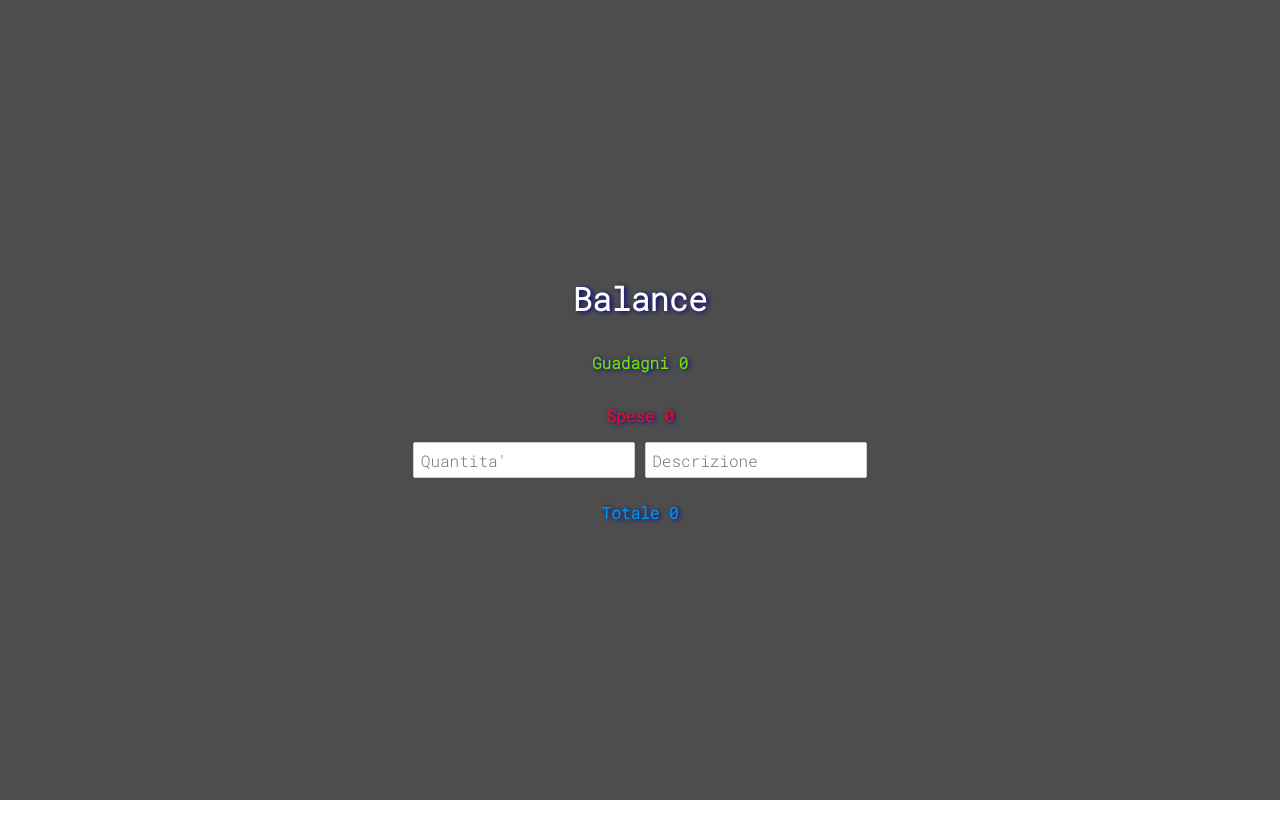
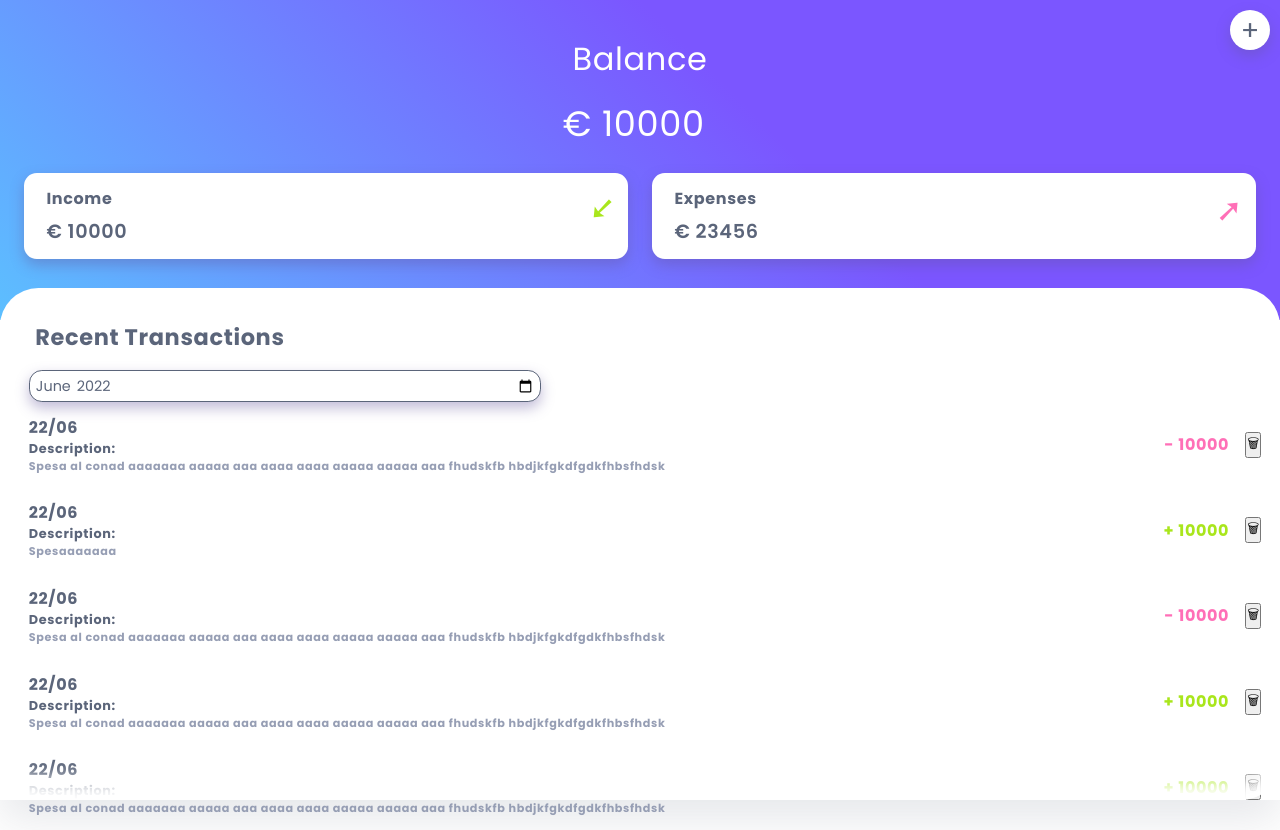
Before and after one commit to Maurizio97/balance_app, a Svelte app: page / in a window 1280 px wide. Before the commit the page ends 800 px from the top, so only its background shows below. Built offline with nearby package versions, Linux system fonts and the light colour scheme; no server answers.

Commit message:
Style first page

```diff
--- a/public/global.css
+++ b/public/global.css
@@ -1,72 +1,13 @@
-html, body {
-	position: relative;
-	width: 100%;
-	height: 100%;
-}
-
-body {
-	color: #333;
-	box-sizing: border-box;
-	font-family: -apple-system, BlinkMacSystemFont, "Segoe UI", Roboto, Oxygen-Sans, Ubuntu, Cantarell, "Helvetica Neue", sans-serif;
-}
-
-a {
-	color: rgb(0,100,200);
-	text-decoration: none;
-}
-
-a:hover {
-	text-decoration: underline;
-}
-
-a:visited {
-	color: rgb(0,80,160);
-}
-
-label {
-	display: block;
-}
-
-input, button, select, textarea {
-	font-family: inherit;
-	font-size: inherit;
-	-webkit-padding: 0.4em 0;
-	padding: 0.4em;
-	margin: 0 0 0.5em 0;
-	box-sizing: border-box;
-	border: 1px solid #ccc;
-	border-radius: 2px;
-}
-
-input:disabled {
-	color: #ccc;
-}
-
-button {
-	color: #333;
-	background-color: #f4f4f4;
-	outline: none;
-}
-
-button:disabled {
-	color: #999;
-}
-
-button:not(:disabled):active {
-	background-color: #ddd;
-}
-
-button:focus {
-	border-color: #666;
-}
-
 * {
 	padding: 0;
 	margin: 0;
 	box-sizing: border-box;
+	font-family: 'Poppins', sans-serif;
 }
-:root {
-	--blue: #0094e4;
-	--red: #f00c18;
-	--green: #70e000;
+
+.icon-trash {
+	color: black;
+	font-size: 100px;
+	height: 50px;
+	width: 50px;
 }
--- a/public/index.html
+++ b/public/index.html
@@ -6,6 +6,9 @@
 
 	<title>Svelte app</title>
 
+	<link rel="preconnect" href="https://fonts.googleapis.com">
+	<link rel="preconnect" href="https://fonts.gstatic.com" crossorigin>
+	<link href="https://fonts.googleapis.com/css2?family=Poppins:wght@400;600;700&display=swap" rel="stylesheet">
 	<link rel='icon' type='image/png' href='/favicon.png'>
 	<link rel='stylesheet' href='/global.css'>
 	<link rel='stylesheet' href='/build/bundle.css'>
--- a/src/App.svelte
+++ b/src/App.svelte
@@ -1,179 +1,322 @@
 <script>
+    let hello = 'CIAOOOO'
+    import Transaction from './transaction.svelte';
+    import { onMount } from 'svelte';
+
+    let spese = [];
+
+    onMount(async () => {
+        const rawResponse = await fetch('http://localhost:82/balance_app/server.php', {
+            method: 'get',
+            mode: 'cors',
+            headers: {
+            'Accept': 'application/json',
+            'Content-Type': 'application/json',
+            'Access-Control-Allow-Origin':'*'
+            },
+        });
+        spese = await rawResponse.json();
+
+        show();
+    });
+
     let totalSpese = 0;
     let gain       = 0;
     let expenses   = 0;
     let money      = null;
     let date       = new Date();
-    let text       = ''
+    let text       = '';
 
-    const sse = new EventSource('../server.php');
-    sse.onmessage = function(event) {
-        document.querySelector('main').innerHTML = '';
-        const data = JSON.parse(event.data);
-        console.log(data);
-        data.forEach((item) => {
-            const row = document.createElement('p');
-                  row.innerHTML = item;
-            document.querySelector('main').append(row);
-        });
-    };
-
-    /* struttura dati da salvare nel local storage */
-    let spese = {
-        "2022": {
-            "01": {
-                "12": {
-                    money: -10,
-                    text: "spesa Conad",
-                    time: "12:32:18",
-                },
-                "17": {
-                    money: 3232,
-                    text: "spesa",
-                    time: "12:32:18",
-                },
-                "20": {
-                    money: 3232,
-                    text: "spesa",
-                    time: "12:32:18",
-                },
-            },
-            "02": {
-                "12": {
-                    money: 231,
-                    text: "ddd",
-                    time: "12:32:18",
-                },
-                "04": {
-                    money: 333,
-                    text: "sddsa",
-                    time: "12:32:18",
-                },
-                "14": {
-                    money: 3232,
-                    text: "spesa",
-                    time: "12:32:18",
-                },
-            },
-            "04": {
-                "12": {
-                    money: 44,
-                    text: "aaaa",
-                    time: "12:32:18",
-                },
-                "09": {
-                    money: 55,
-                    text: "sss",
-                    time: "12:32:18",
-                },
-                "19": {
-                    money: 66,
-                    text: "dss",
-                    time: "12:32:18",
-                },
-            },
-        },
-    };
-
+    function show() {
+        console.log(spese);
         let year = String(date.getFullYear());
         let month = String(date.getMonth() + 1).padStart(2, "0");
-    /* month = "01"; */
-    // console.log(month, typeof(month));
-
-    // console.log(spese[year][month]);
+        // month = "01";
 
         let days = spese[year][month];
-    let keys = Object.keys(days);
-    let day = keys[0];
+        // let keys = Object.keys(days);
+        let dayArray = json2array(days);
+        console.log(dayArray);
+
+        // let day = keys[0];
         let monthsTotal = [];
-    monthsTotal['01'] = 1000;
+        // monthsTotal['01'] = 1000;
         /* console.log(monthsTotal[month]); */
         monthsTotal[month] = 0;
-    keys.forEach((key, i) => {
-        let day = key;
-        monthsTotal[month] += spese[year][month][day].money;
+        dayArray.forEach((hours, i) => {
+            // console.log("ore del giorno",hours);
+            let hoursArray = json2array(hours);
+            hoursArray.forEach((hour) => {
+                // console.log("ora singola", hour);
+                monthsTotal[month] += hour.money;
+            })
         });
 
-    console.log(monthsTotal);
+        console.log("Totale del mese", monthsTotal);
 
         let yearTotal = 0;
 
         json2array(monthsTotal).forEach((value, i) => {
-        console.log('Totale del mese: ',value);
+            // console.log('Totale del mese: ',value);
             yearTotal += value;
         });
         // console.log(spese[year][month][day]);
         console.log("Totale dell'anno: ", yearTotal);
+    }
 
     function json2array(json) {
         var result = [];
-        var keys = Object.keys(json);
+        var keys   = Object.keys(json);
         keys.forEach(function (key) {
             result.push(json[key]);
         });
         return result;
-    }
+    };
 
-    // console.log('anno' ,date.getFullYear());
-    // console.log('mese' ,date.getMonth() + 1);
-    // console.log('giorno' ,date.getDate());
-    // console.log('ore' ,date.getHours());
-    // console.log('min' ,date.getMinutes());
-    // console.log('sec' ,date.getSeconds());
-    function addValue(e) {
+    async function addValue(e) {
         if (e.charCode === 13 && money !== 0) {
             money > 0 ? (expenses += money) : (gain += money);
 
             totalSpese = expenses + gain;
+
+            let date       = new Date();
+            let nowYear    = String(date.getFullYear());
+            let nowMonth   = String(date.getMonth() + 1).padStart(2, "0");
+            let nowDay     = String(date.getDate()).padStart(2, "0");
+            // let nowHour    = String(date.getHours()).padStart(2, "0");
+            // let nowMinutes = String(date.getMinutes()).padStart(2, "0");
+            // let nowSeconds = String(date.getSeconds()).padStart(2, "0");
+
+            // let time       = `${nowHour}:${nowMinutes}:${nowSeconds}`;
+
+            let form = new FormData();
+            form.append('year', nowYear);
+            form.append('month', nowMonth);
+            form.append('day', nowDay);
+            // form.append('time', time);
+            form.append('money', money);
+            form.append('text', text);
+
+            const response = await fetch('http://localhost:82/balance_app/server.php', {
+                method: 'post',
+                body: form
+            })
+            spese = await response.json();
+            text  = null;
             money = null;
-            text  = null;
+            show();
         }
     }
-
 
 </script>
 
 <main>
+    <div id="app">
+      <div id="button_add">&plus;</div>
       <div class="container">
-        <h1 class="title"><span>Balance</span></h1>
-        <h4 class="title green plus_app_fill">Guadagni {expenses}</h4>
-        <h4 class="title red">Spese {gain}</h4>
-        <div>
-            <input type="number" bind:value={money} on:keypress={addValue} placeholder="Quantita'"/>
-            <input type="text" bind:value={text} on:keypress={addValue} placeholder="Descrizione">
+        <div class="balance">
+          <div class="balance__total">
+            <h1>Balance</h1>
+            <p><span class="pound">&euro; <span>10000</span></span>&nbsp</p>
           </div>
-        <h4 class="title blue">Totale {totalSpese}</h4>
 
+          <div class="balance__type balance__income">
+            <div class="balance__group">
+              <h2>Income</h2>
+              <p>&euro; 10000</p>
+            </div>
+            <span class="material-icons">&#10138;</span>
+          </div>
+
+          <div class="balance__type balance__expense">
+            <div class="balance__group">
+              <h2>Expenses</h2>
+              <p>&euro; 23456</p>
+            </div>
+            <span class="material-icons">&#10138;</span>
+          </div>
+        </div>
+
+        <div class="balance__details">
+
+          <h3>Recent Transactions</h3>
+          <input type="month" id="start" min="2010-01" max="2022-06" value="2022-06">
+          <!-- <div class="balance__empty">
+            <span class="material-icons">loyalty</span>
+            <p>Start adding <br>a new transaction</p>
+          </div> -->
+         <Transaction Transaction={ hello }/>
+        </div>
+      </div>
     </div>
 </main>
 
 <style>
-    @import url('https://fonts.googleapis.com/css2?family=Roboto+Mono:wght@100;200;300&display=swap');
+    :root {
+  --primary: #7b56ff;
+  --secondary: #ff6fb7;
+  --tertiary: #a9e61c;
+  --other: #00c9ec;
+  --other2: #ffcd44;
+  --white: #FFFFFF;
+  --greyLight-1: #ebf2fc;
+  --greyLight-2: #d5ddf3;
+  --greyLight-3: #bec8e4;
+  --greyLight-4: #969eb4;
+  --greyDark: #5b657a;
+}
+
+#app {
+  height: 100vh;
+  background: var(--greyLight-1);
+}
+
+#button_add {
+  position: absolute;
+  right: 10px;
+  top: 10px;
+  height: 40px;
+  width: 40px;
+  font-size: 1.7rem;
+  color: var(--greyDark);
+  display: flex;
+  justify-content: center;
+  background: var(--white);
+  border-radius: 50%;
+  box-shadow: 0px 6px 14px rgba(99, 85, 155, 0.4);
+}
+
+[type="month"] {
+  width: 40vw;
+  height: 20px;
+  padding: 15px 5px;
+  font-size: .9rem;
+  border-radius: 0.8rem;
+  border: var(--greyDark) 0.2px solid;
+  color: var(--greyDark);
+  box-shadow: 0px 6px 14px rgb(99 85 155 / 40%);
+}
 .container {
-        font-family: 'Roboto Mono', monospace;
-        background-color: rgb(78, 77, 77);
-        color: white;
-        height: 100vh;
+  display: grid;
+  grid-template-rows: 40% 60%;
+  flex-direction: column;
+  height: 100%;
+  box-shadow: 0px 20px 40px rgba(91, 101, 122, 0.15);
+  background: var(--white);
+  color: var(--greyDark);
+  letter-spacing: 0.04rem;
+}
+
+.balance {
+  display: grid;
+  grid-template-columns: repeat(2, 1fr);
+  grid-template-rows: 50% 50%;
+  justify-items: center;
+  align-items: center;
+  grid-column-gap: 1.5rem;
+  padding: 2rem 1.5rem;
+  background: var(--primary);
+  background-image: linear-gradient(-135deg, #7b56ff 40%, #52e2ff 120%);
+}
+.balance__total {
+  grid-column: 1/3;
+  color: var(--white);
+  text-align: center;
+}
+.balance__total h1 {
+  font-weight: 400;
+}
+.balance__total p {
+  display: flex;
+  align-items: center;
+  justify-content: center;
+  font-size: 2.8rem;
+}
+.balance__total p .pound {
+  font-size: 2.2rem;
+  font-size: 2.2rem;
+
+}
+.balance__type {
+  width: 100%;
+  padding: 0.8rem 0.8rem 0.8rem 1.4rem;
+  margin-bottom: 1rem;
+  display: flex;
+  justify-content: space-between;
+  align-items: flex-start;
+  background: var(--white);
+  border-radius: 0.8rem;
+  box-shadow: 0px 6px 14px rgba(99, 85, 155, 0.4);
+}
+.balance__type h2 {
+  font-size: 1rem;
+}
+.balance__type p {
+  font-size: 1.2rem;
+  font-weight: 600;
+}
+.balance__type span {
+  font-size: 2rem;
+}
+
+/* .material-icons {
+  font-size: 2rem;
+} */
+
+.balance__group {
+  display: flex;
+  flex-direction: column;
+}
+.balance__income span {
+  color: var(--tertiary);
+  transform: rotate(-180deg);
+}
+.balance__expense span {
+  color: var(--secondary);
+}
+.balance p {
+  margin-top: 0.4rem;
+}
+.balance__details {
+  background: var(--white);
+  display: flex;
+  flex-direction: column;
+  padding: 0 calc(1.8rem - 10px) 0 1.8rem;
+  border-radius: 2.4rem;
+  font-size: 1.2rem;
+  margin-top: -2rem;
+  position: relative;
+}
+.balance__details::after {
+  position: absolute;
+  content: "";
+  border-radius: inherit;
+  height: 100%;
+  width: 100%;
+  left: 0;
+  z-index: 400;
+  box-shadow: inset 0px -20px 20px var(--white);
+  pointer-events: none;
+}
+.balance__details h3 {
+  margin: 2rem .4rem 1rem .4rem;
+}
+
+/* .balance__empty {
   display: flex;
   flex-direction: column;
   justify-content: center;
   align-items: center;
-    }
-    .title {
-        text-shadow: 2px 1px 5px darkblue;
-        margin: 1rem 0;
-
-    }
-    div {
+  height: 80%;
+  color: var(--greyLight-3);
   text-align: center;
 }
-    .blue {
-        color: var(--blue);
+.balance__empty span {
+  font-size: 4rem;
+  margin-bottom: 1.2rem;
 }
-    .red {
-        color: var(--red);
-    }
-    .green {
-        color: var(--green);
-    }
+.balance__empty p {
+  font-size: 1.4rem;
+} */
+
 </style>
--- /dev/null
+++ b/src/transaction.svelte
@@ -0,0 +1,148 @@
+<script>
+    // export let pippo;
+</script>
+
+<ul>
+  <li class="transaction">
+      <div class="transaction__type">
+          <span class="date">22/06</span>
+          <div class="description">
+          <h4>Description:</h4>
+          <p>Spesa al conad aaaaaaa aaaaa aaa aaaa aaaa aaaaa aaaaa aaa fhudskfb hbdjkfgkdfgdkfhbsfhdsk</p>
+          </div>
+      </div>
+      <div class="transaction__price">
+          <h5 style="color: #ff6fb7">- 10000</h5>
+          <button class="transaction__bin">
+          <span class="material-icons">&#128465;</span>
+          </button>
+      </div>
+  </li>
+  <li class="transaction">
+      <div class="transaction__type">
+          <span class="date">22/06</span>
+          <div class="description">
+          <h4>Description:</h4>
+          <p>Spesaaaaaaa</p>
+          </div>
+      </div>
+      <div class="transaction__price">
+          <h5 style="color: #a9e61c">+ 10000</h5>
+          <button class="transaction__bin">
+          <span class="material-icons">&#128465;</span>
+          </button>
+      </div>
+  </li>
+  <li class="transaction">
+      <div class="transaction__type">
+          <span class="date">22/06</span>
+          <div class="description">
+          <h4>Description:</h4>
+          <p>Spesa al conad aaaaaaa aaaaa aaa aaaa aaaa aaaaa aaaaa aaa fhudskfb hbdjkfgkdfgdkfhbsfhdsk</p>
+          </div>
+      </div>
+      <div class="transaction__price">
+          <h5 style="color: #ff6fb7">- 10000</h5>
+          <button class="transaction__bin">
+          <span class="material-icons">&#128465;</span>
+          </button>
+      </div>
+  </li>
+  <li class="transaction">
+      <div class="transaction__type">
+          <span class="date">22/06</span>
+          <div class="description">
+          <h4>Description:</h4>
+          <p>Spesa al conad aaaaaaa aaaaa aaa aaaa aaaa aaaaa aaaaa aaa fhudskfb hbdjkfgkdfgdkfhbsfhdsk</p>
+          </div>
+      </div>
+      <div class="transaction__price">
+          <h5 style="color: #a9e61c">+ 10000</h5>
+          <button class="transaction__bin">
+          <span class="material-icons">&#128465;</span>
+          </button>
+      </div>
+  </li>
+  <li class="transaction">
+      <div class="transaction__type">
+          <span class="date">22/06</span>
+          <div class="description">
+          <h4>Description:</h4>
+          <p>Spesa al conad aaaaaaa aaaaa aaa aaaa aaaa aaaaa aaaaa aaa fhudskfb hbdjkfgkdfgdkfhbsfhdsk</p>
+          </div>
+      </div>
+      <div class="transaction__price">
+          <h5 style="color: #a9e61c">+ 10000</h5>
+          <button class="transaction__bin">
+          <span class="material-icons">&#128465;</span>
+          </button>
+      </div>
+  </li>
+</ul>
+
+<style>
+  .container button {
+    outline: none;
+    border: none;
+    background: none;
+    cursor: pointer;
+  }
+  .balance__details ul {
+    padding-right: 10px;
+    overflow: auto;
+  }
+
+  .transaction {
+    display: flex;
+    justify-content: space-between;
+    padding: 0.8rem 0;
+    cursor: pointer;
+    font-weight: 700;
+  }
+  .transaction:hover > .transaction__price > button {
+    color: var(--greyDark);
+  }
+  .transaction__type, .transaction__price {
+    display: flex;
+    align-items: center;
+  }
+
+  .transaction__price {
+    max-width: 40%;
+  }
+  .transaction__type {
+    flex-direction: column;
+    max-width: 60%;
+  }
+
+  .transaction__type h4 {
+    font-size: .8rem;
+  }
+  .transaction__type p {
+    font-size: .7rem;
+    color: var(--greyLight-4);
+  }
+
+  /* .description {
+
+  } */
+
+  .date {
+    font-size: 1rem;
+    align-self: flex-start;
+  }
+  .transaction__price h5 {
+    margin: 0.8rem 1rem;
+    font-size: 1rem;
+  }
+  /* .transaction__type button, .transaction__price button {
+    color: var(--greyLight-3);
+    display: flex;
+  } */
+
+  /* .transaction li {
+    display: flex;
+    justify-content: space-between;
+    margin: 1.4rem 0;
+  } */
+</style>
```
Also changed, not shown: 1 other file (tests, documents, lock files or other folders). Lines whose indentation alone changed are shown as unchanged.
